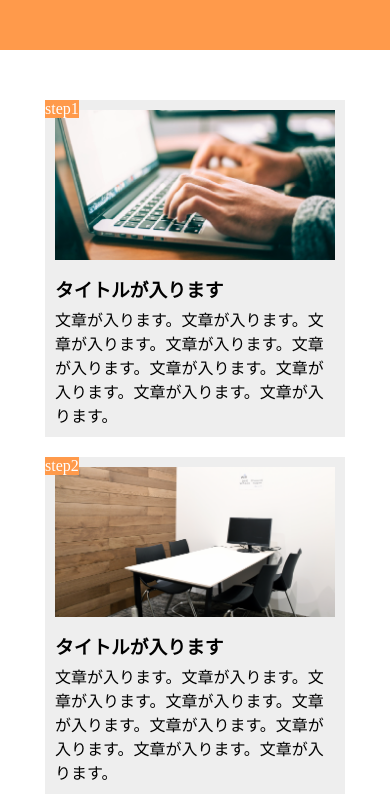
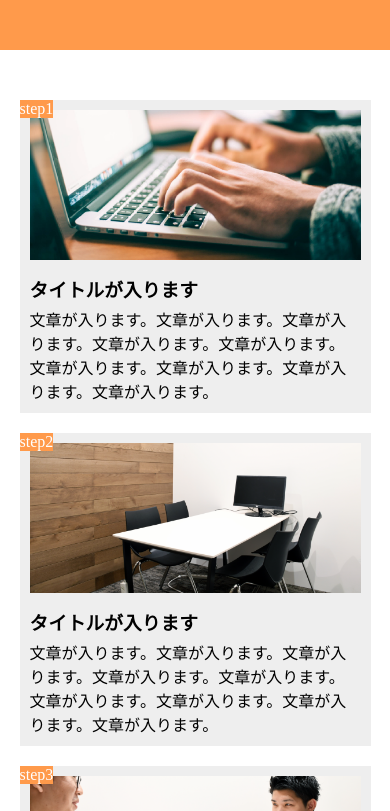
Before and after one commit to fumiya-810/HTMLCSS-10, a plain HTML site: page index.html in a window 390 px wide. Shown: the top 811 px of the page. Drawn offline with Linux system fonts and the light colour scheme.

Commit message:
[Fix] 1-10 レスポンシブ幅、step-box幅を修正

```diff
--- a/style.css
+++ b/style.css
@@ -64,7 +64,7 @@ footer{
   background-color: #aaa;
 }
 
-@media screen and (max-width: 425px){
+@media screen and (max-width: 768px){
 
   header{
     width: 100%;
@@ -76,6 +76,7 @@ footer{
 
   .main-content{
     margin: 0 auto;
+    width: 90%;
   }
 
 
```
